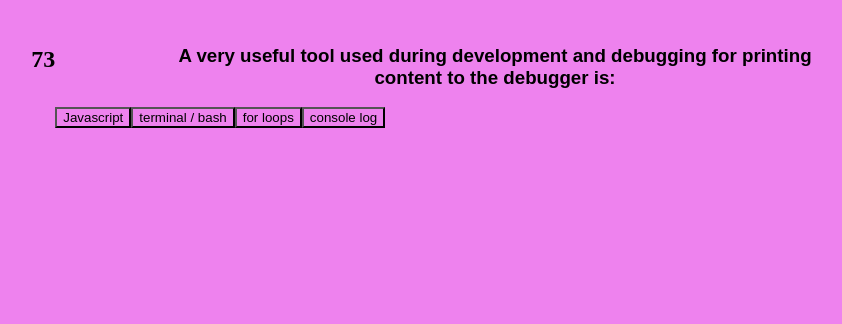
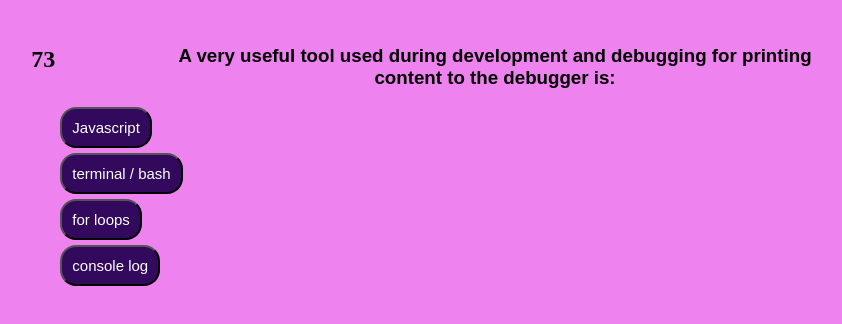
Before and after one commit to fkibria/Code_quiz, a plain HTML site: page index.html in a window 1280 px wide. Both pictures are taken after a click on the button "Start Quiz". Shown: the whole page, without its empty margins (157-999 px from the left). Drawn offline with nearby package versions, Linux system fonts and the light colour scheme.

Commit message:
adding styling to choices buttons

```diff
--- a/style.css
+++ b/style.css
@@ -27,12 +27,28 @@ h1,h3 {
     background-color: rebeccapurple;
 }
 
-#test {
-    width: 200px;
-    height:200px;
+.choice {
+    padding: 10px;
+    color: white;
+    font-size: 15px;
+    font-weight: 500;
+    text-align: center;
+    margin: 5px;
+    border-radius: 1rem;
+    display: block;
+    cursor: pointer;
+    background-color: rgb(50, 9, 92);
 }
 
-#test2 {
-    width: 400px;
-    height:200px;
+.choiceRight {
+    padding: 10px;
+    color: white;
+    font-size: 15px;
+    font-weight: 500;
+    text-align: center;
+    margin: 5px;
+    border-radius: 1rem;
+    display: block;
+    cursor: pointer;
+    background-color: rgb(50, 9, 92);
 }
```
